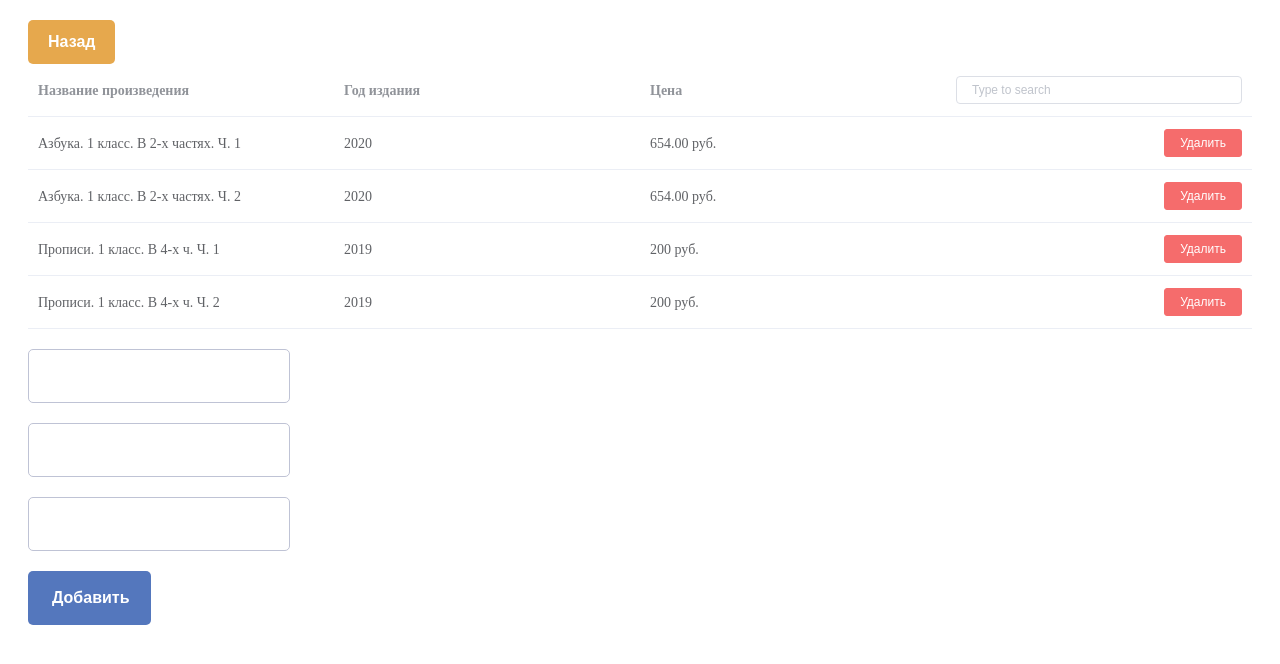
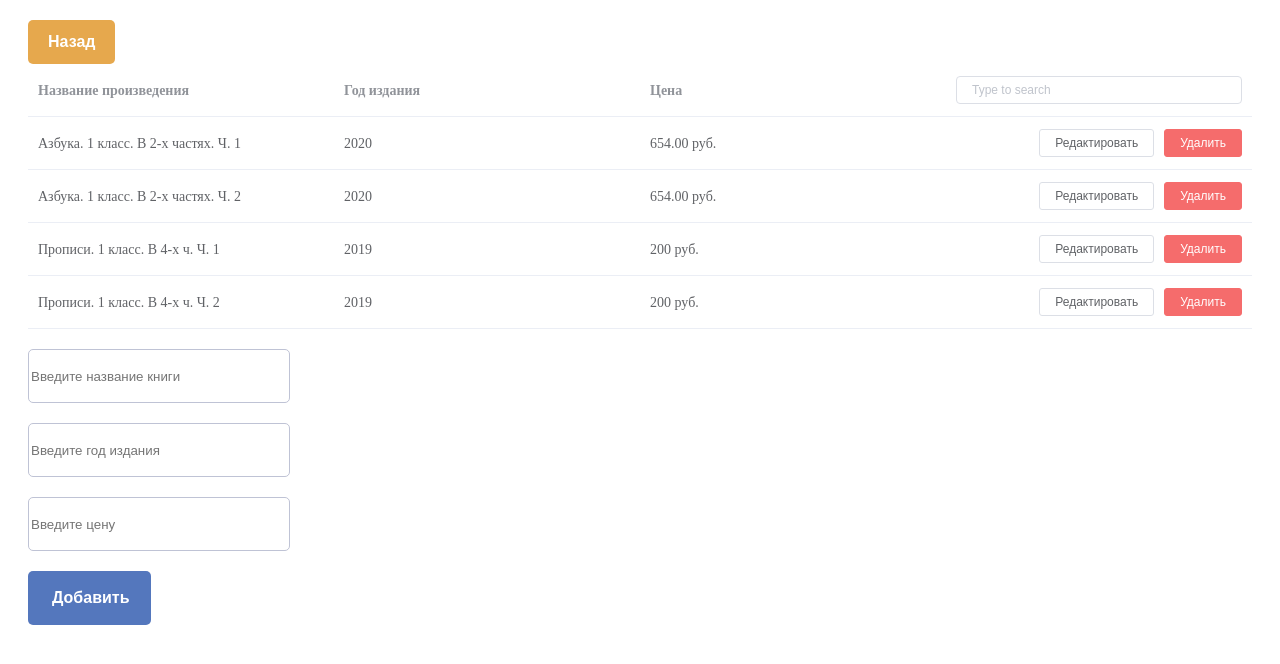
Before and after one commit to primavera87/example-projects, a Vue app in the folder my-project/: page /#/tables in a window 1280 px wide. Shown: the top 664 px of the page. Built offline with nearby package versions, Linux system fonts and the light colour scheme.

Commit message:
edit book in table

```diff
--- a/my-project/src/assets/components/tables.scss
+++ b/my-project/src/assets/components/tables.scss
@@ -22,5 +22,6 @@
     font-weight: 600;
     font-size: 16px;
     line-height: 24px;
+    cursor: pointer;
   }
 }
--- a/my-project/src/components/Tables.vue
+++ b/my-project/src/components/Tables.vue
@@ -27,16 +27,28 @@
         <template slot-scope="scope">
           <el-button
             size="mini"
+            @click="editBook(scope.$index)">Редактировать
+          </el-button>
+          <el-button
+            size="mini"
             type="danger"
             @click="DeleteBook(scope.$index)">Удалить
           </el-button>
         </template>
       </el-table-column>
     </el-table>
-    <input class="tables__input" v-model="newTableData.title">
-    <input class="tables__input" v-model="newTableData.year">
-    <input class="tables__input" v-model="newTableData.price">
-    <button class="tables__button" @click="addBook">Добавить</button>
+    <input class="tables__input"
+           v-model="newTableData.title"
+            placeholder="Введите название книги">
+    <input class="tables__input"
+           v-model="newTableData.year"
+           placeholder="Введите год издания"
+    >
+    <input class="tables__input"
+           v-model="newTableData.price"
+           placeholder="Введите цену"
+    >
+    <button class="tables__button" @click="addBook">{{titleButton}}</button>
   </div>
 </template>
 
@@ -72,12 +84,18 @@ export default {
         }
       ],
       search: '',
+      edit: false,
       newTableData: {
         id: null,
         title: null,
         year: null,
         price: null,
       }
+    }
+  },
+  computed: {
+    titleButton() {
+      return !this.edit ? 'Добавить' : 'Сохранить'
     }
   },
   mounted() {
@@ -90,13 +108,22 @@ export default {
     }
   },
   methods: {
+    editBook(index) {
+      let editTableData = this.tableData[index];
+      this.newTableData = editTableData;
+      this.edit = true;
+    },
     addBook() {
       if (!this.newTableData) {
         return;
       }
-      console.log(this.tableData)
-      this.newTableData.id = this.tableData[this.tableData.length - 1].id + 1;
-      this.tableData.push(this.newTableData);
+      if (!this.edit) {
+        this.newTableData.id = this.tableData[this.tableData.length - 1].id + 1;
+        this.tableData.push(this.newTableData);
+      } else {
+        const index =  this.tableData.findIndex(item => item.id === this.newTableData.id)
+        this.tableData[index] = this.newTableData;
+      }
       this.saveBooks();
       this.newTableData = {};
     },
@@ -105,7 +132,6 @@ export default {
       this.saveBooks();
     },
     saveBooks() {
-      console.log(this.tableData)
       const parsed = JSON.stringify(this.tableData);
       console.log(parsed)
       localStorage.setItem('tableData', parsed);
```
